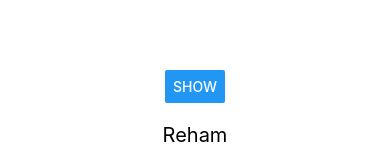
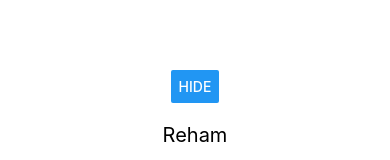
Before and after one commit to rehammahmadd34-spec/JoVision-react-native-tasks, a React Native app: screen / in a window 390 px wide. Both pictures are taken after a click on the button "SHOW". Shown: the part 314-474 px from the top of the page. Built offline with nearby package versions, Linux system fonts and the light colour scheme.

Commit message:
Complete Task 17

```diff
--- a/App.tsx
+++ b/App.tsx
@@ -1,5 +1,5 @@
-import Task16 from './Tasks/Task16';
+import Task17 from './Tasks/Task17';
 
 export default function App() {
-  return <Task16 />;
+  return <Task17 />;
 }
--- /dev/null
+++ b/Tasks/Task17.tsx
@@ -0,0 +1,28 @@
+import React, { useState } from 'react';
+import { View, Button, Text } from 'react-native';
+
+const Task17 = () => {
+  const [showName, setShowName] = useState(false);
+
+  return (
+    <View
+      style={{
+        flex: 1,
+        justifyContent: 'center',
+        alignItems: 'center',
+      }}>
+      <Button
+        title={showName ? 'Hide' : 'Show'}
+        onPress={() => setShowName(!showName)}
+      />
+
+      {showName && (
+        <Text style={{ marginTop: 20, fontSize: 20 }}>
+          Reham
+        </Text>
+      )}
+    </View>
+  );
+};
+
+export default Task17;
```
